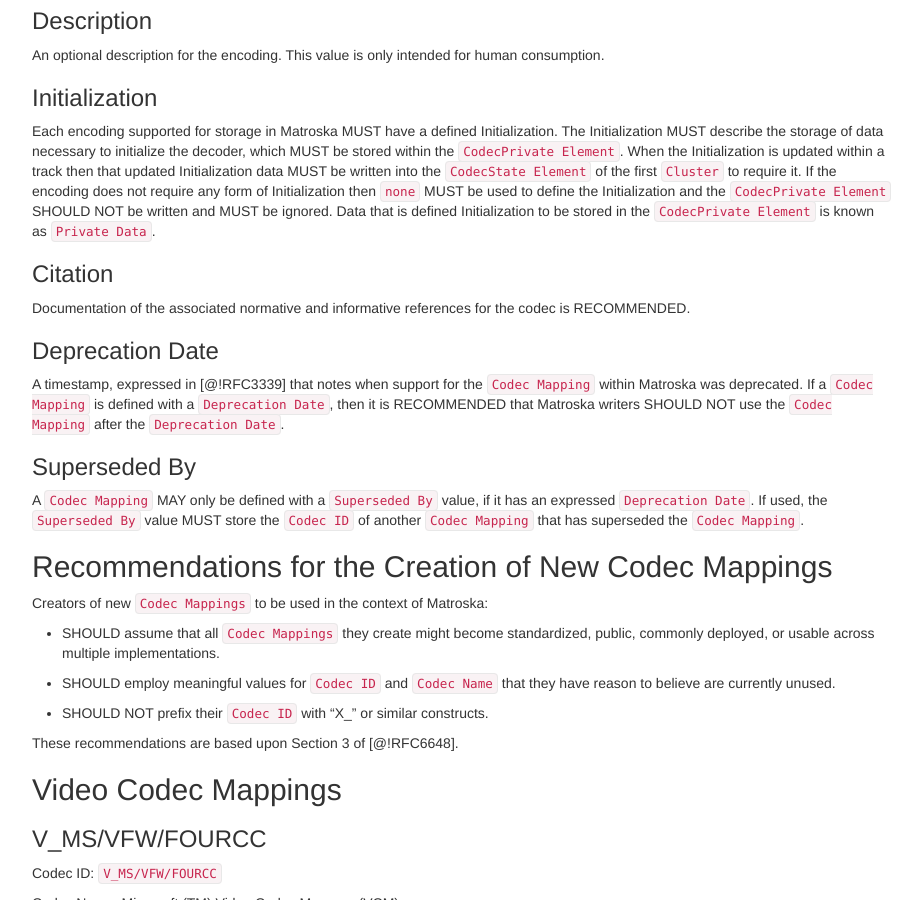
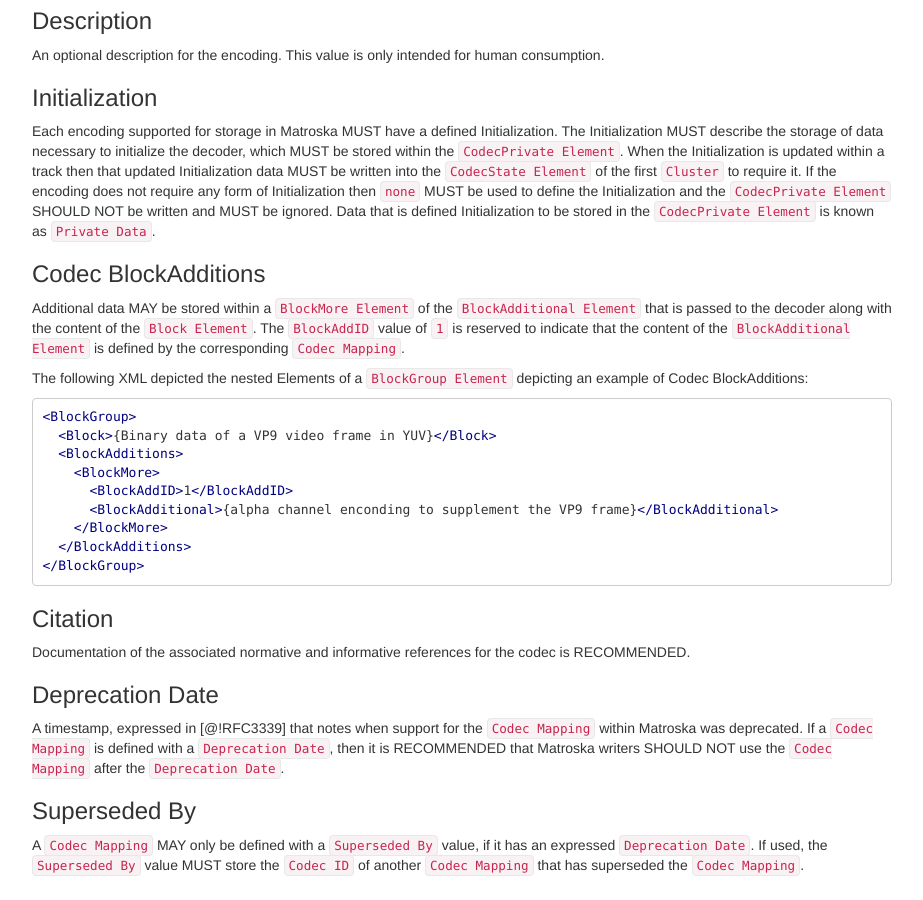
Before and after one commit to ietf-wg-cellar/matroska-specification, a Jekyll site: the page built from codec_specs.md, in a window 1280 px wide and 900 px high, scrolled down 999 px. Shown: the whole window, without its empty margins (273-1196 px from the left). Built offline with Jekyll 4.4.1, drawn with Linux system fonts in a browser that asks for light colours; our own code applies the rules of GitHub Pages for plain Markdown files; some of the changed text lies outside the part shown.

Commit message:
define codec-blockadditions for codec mapping and add wavpack + vp89

````diff
--- a/codec_specs.md
+++ b/codec_specs.md
@@ -45,6 +45,24 @@ An optional description for the encoding. This value is only intended for human
 ### Initialization
 
 Each encoding supported for storage in Matroska MUST have a defined Initialization. The Initialization MUST describe the storage of data necessary to initialize the decoder, which MUST be stored within the `CodecPrivate Element`. When the Initialization is updated within a track then that updated Initialization data MUST be written into the `CodecState Element` of the first `Cluster` to require it. If the encoding does not require any form of Initialization then `none` MUST be used to define the Initialization and the `CodecPrivate Element` SHOULD NOT be written and MUST be ignored. Data that is defined Initialization to be stored in the `CodecPrivate Element` is known as `Private Data`.
+
+### Codec BlockAdditions
+
+Additional data MAY be stored within a `BlockMore Element` of the `BlockAdditional Element` that is passed to the decoder along with the content of the `Block Element`. The `BlockAddID` value of `1` is reserved to indicate that the content of the `BlockAdditional Element` is defined by the corresponding `Codec Mapping`.
+
+The following XML depicted the nested Elements of a `BlockGroup Element` depicting an example of Codec BlockAdditions:
+
+```xml
+<BlockGroup>
+  <Block>{Binary data of a VP9 video frame in YUV}</Block>
+  <BlockAdditions>
+    <BlockMore>
+      <BlockAddID>1</BlockAddID>
+      <BlockAdditional>{alpha channel enconding to supplement the VP9 frame}</BlockAdditional>
+    </BlockMore>
+  </BlockAdditions>
+</BlockGroup>
+```
 
 ### Citation
 
@@ -243,6 +261,8 @@ Codec Name: VP8 Codec format
 
 Description: VP8 is an open and royalty free video compression format developed by Google and created by On2 Technologies as a successor to VP7. [@!RFC6386]
 
+Codec BlockAdditions: A single-channel encoding of an alpha channel MAY be stored in `BlockAdditions`.
+
 Initialization: none
 
 ### V_VP9
@@ -252,6 +272,8 @@ Codec ID: V_VP9
 Codec Name: VP9 Codec format
 
 Description: VP9 is an open and royalty free video compression format developed by Google as a successor to VP8. [Draft VP9 Bitstream and Decoding Process Specification](https://www.webmproject.org/vp9/)
+
+Codec BlockAdditions: A single-channel encoding of an alpha channel MAY be stored in `BlockAdditions`.
 
 Initialization: none
 
@@ -623,7 +645,9 @@ Codec ID: A_WAVPACK4
 
 Codec Name: [WavPack](http://www.wavpack.com/) lossless audio compressor
 
-Description: The Wavpack packets consist of a stripped header followed by the frame data. For multi-track (> 2 tracks) a frame consists of many packets. For hybrid files (lossy part + correction part), the correction part is stored in an additional block (level 1). For more details, check the [WavPack muxing description](wavpack.html).
+Description: The Wavpack packets consist of a stripped header followed by the frame data. For multi-track (> 2 tracks) a frame consists of many packets. For more details, check the [WavPack muxing description](wavpack.html).
+
+Codec BlockAdditions: For hybrid A_WAVPACK4 encodings (that include a lossy encoding with a supplemental correction to produce a lossless encoding), the correction part is stored in BlockAdditional.
 
 Initialization: none
 
````
